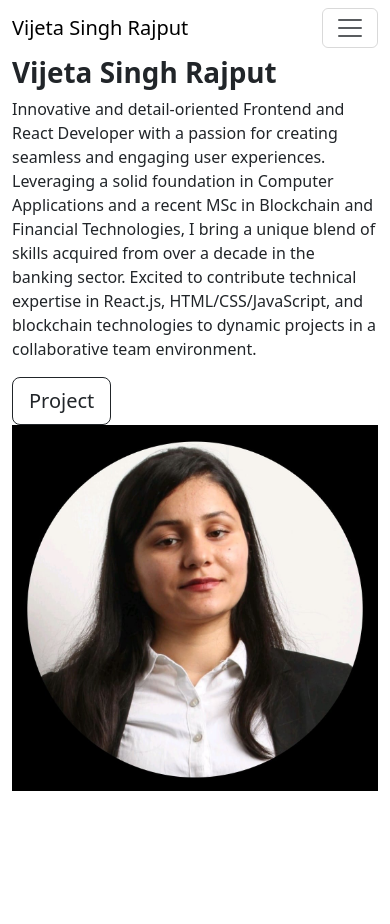
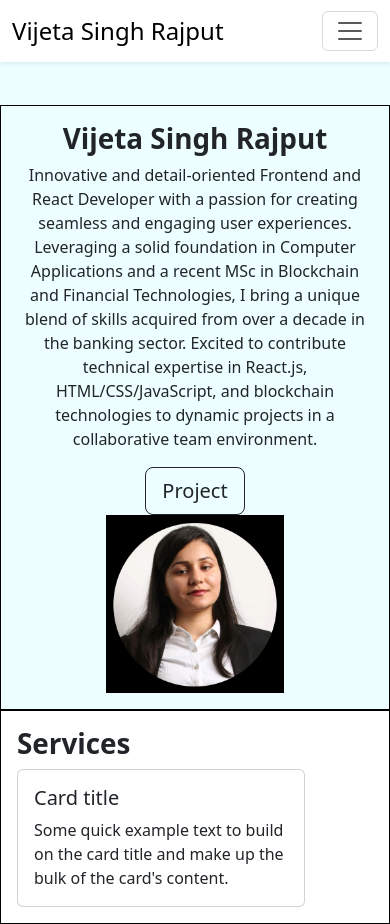
Before and after one commit to vijetarajput/basicportfolio, a plain HTML site: page index.html in a window 390 px wide. Before the commit the page ends 844 px from the top, so only its background shows below. Drawn offline with nearby package versions, Linux system fonts and the light colour scheme.

Commit message:
Hero-First section added.

```diff
--- a/index.css
+++ b/index.css
@@ -1,10 +1,43 @@
+.container {
+  padding: 4rem 2rem;
+}
+
+.navbar {
+  background-color: #ffffff;
+}
+
+.navbar-brand {
+  font-size: 1.5rem;
+}
+
 .navbar-nav .nav-link {
   color: 000000;
   font-size: 1.2rem;
 }
 
+section.hero {
+  background-color: #ecfeff;
+  padding-top: 85px;
+  text-align: justify;
+}
+section.hero img {
+  width: 70%;
+}
 @media (min-width: 1024px) {
   .navbar-nav .nav-item {
     padding: 0 1rem;
   }
 }
+@media (max-width: 576px) {
+  section.hero {
+    text-align: center;
+    padding-top: 105px;
+  }
+  section.hero img {
+    width: 50%;
+  }
+  .container {
+    padding: 1rem 1rem;
+    border: 1px solid black;
+  }
+}
--- a/index.html
+++ b/index.html
@@ -6,13 +6,14 @@
     <meta name="viewport" content="width=device-width, initial-scale=1.0">
     <link href="https://cdn.jsdelivr.net/npm/bootstrap@5.3.2/dist/css/bootstrap.min.css" rel="stylesheet"
         integrity="sha384-T3c6CoIi6uLrA9TneNEoa7RxnatzjcDSCmG1MXxSR1GAsXEV/Dwwykc2MPK8M2HN" crossorigin="anonymous">
+    <link rel="stylesheet" href="https://cdn.jsdelivr.net/npm/bootstrap-icons@1.11.2/font/bootstrap-icons.min.css">
     <link href="index.css" rel="stylesheet" type="text/css">
     <title>Document</title>
 </head>
 
 <body>
-    <nav class="navbar navbar-expand-lg">
-        <div class="container-lg">
+    <nav class="navbar navbar-expand-lg fixed-top shadow-sm">
+        <div class="container-lg ">
             <a class="navbar-brand" href="#">Vijeta Singh Rajput</a>
             <button class="navbar-toggler" type="button" data-bs-toggle="collapse" data-bs-target="#navbarNav"
                 aria-controls="navbarNav" aria-expanded="false" aria-label="Toggle navigation">
@@ -42,8 +43,8 @@
     </nav>
 
     <section class="hero" id="hero">
-        <div class="container">
-            <div class="row">
+        <div class="container-lg container">
+            <div class="row align-items-center">
                 <div class="col-sm-6">
                     <h1 class="display-6 fw-bold">Vijeta Singh Rajput</h1>
                     <p class="">Innovative and detail-oriented Frontend and React Developer with a passion for creating
@@ -58,14 +59,36 @@
                         team environment.</p>
                     <button class="btn btn-outline-dark btn-lg">Project</button>
                 </div>
-                <div class=" col-sm-6">
+                <div class=" col-sm-6 text-center">
                     <img class="img-fluid" src="Profile.jpg" alt="" />
                 </div>
             </div>
         </div>
     </section>
 
+    <section class="services">
+        <div class="container">
+            <h2 class="display-6 fw-bold">Services</h2>
+            <div class="row">
+                <div class="col-sm-4">
+                    <div class="card" style="width: 18rem;">
 
+                        <div class="card-body">
+                            <h5 class="card-title">Card title</h5>
+                            <p class="card-text">Some quick example text to build on the card title and make up the bulk
+                                of the card's
+                                content.</p>
+
+                        </div>
+                    </div>
+                </div>
+                <div class="col-sm-4"></div>
+                <div class="col-sm-4"></div>
+            </div>
+        </div>
+
+
+    </section>
 
 
 
```
